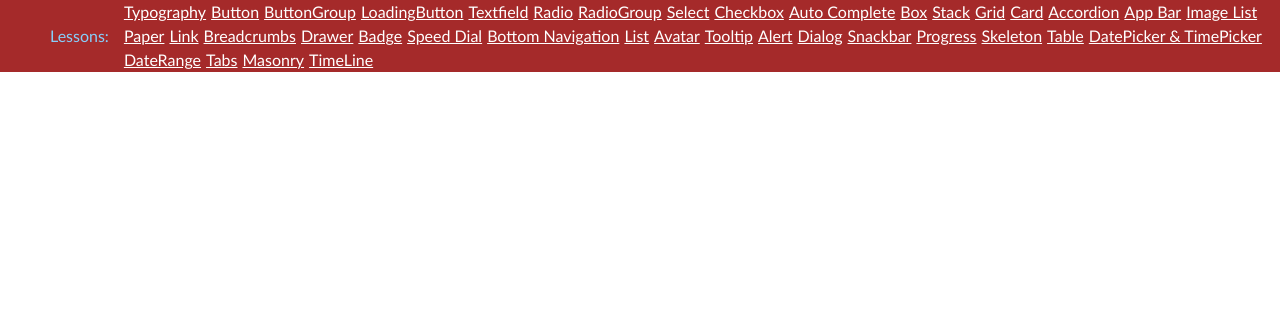
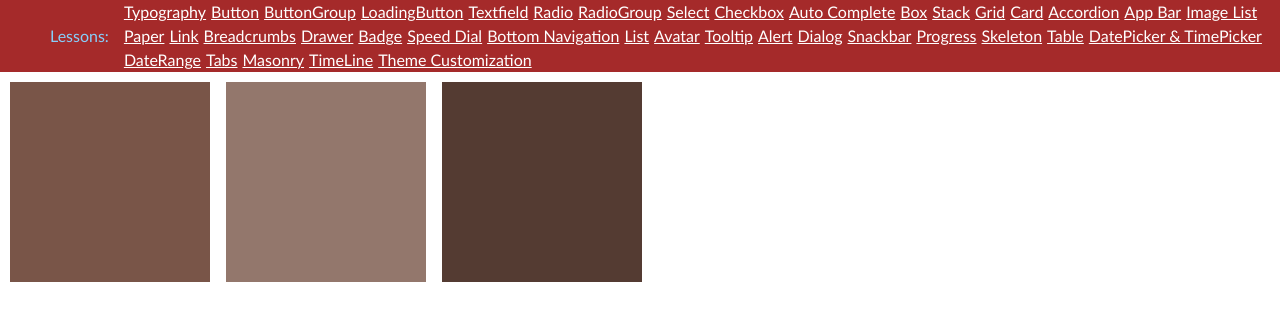
Before and after one commit to Halil-KAPLAN/material-example_react, a React (Vite) app: page /themeCustomization in a window 1280 px wide. Shown: the top 320 px of the page. Built offline with nearby package versions, Linux system fonts and the light colour scheme.

Commit message:
ThemeCustomization

```diff
--- a/src/App.tsx
+++ b/src/App.tsx
@@ -3,10 +3,20 @@ import { BrowserRouter, Route, Routes } from "react-router-dom";
 
 import Navbar from "./components/Navbar";
 import routeList from "./components/helpers/routeList";
+import { ThemeProvider, colors, createTheme } from "@mui/material";
 
 function App() {
+  const theme = createTheme({
+    palette: {
+      secondary: {
+        main: colors.brown[500],
+      },
+    },
+  });
+
   return (
     <BrowserRouter>
+      <ThemeProvider theme={theme}>
         <Navbar />
         <div className="center">
           <Routes>
@@ -15,6 +25,7 @@ function App() {
             ))}
           </Routes>
         </div>
+      </ThemeProvider>
     </BrowserRouter>
   );
 }
--- /dev/null
+++ b/src/components/Lessons/LessonThemeCustomization.tsx
@@ -0,0 +1,21 @@
+import { Box, Stack } from "@mui/material";
+
+const LessonThemeCustomization = () => {
+  return (
+    <Stack spacing={2} direction="row">
+      <Box
+        sx={{ width: "200px", height: "200px", bgcolor: "secondary.main" }}
+      ></Box>
+
+      <Box
+        sx={{ width: "200px", height: "200px", bgcolor: "secondary.light" }}
+      ></Box>
+
+      <Box
+        sx={{ width: "200px", height: "200px", bgcolor: "secondary.dark" }}
+      ></Box>
+    </Stack>
+  );
+};
+
+export default LessonThemeCustomization;
--- a/src/components/Lessons/index.ts
+++ b/src/components/Lessons/index.ts
@@ -36,6 +36,7 @@ import LessonDateRange from "./LessonDateRange";
 import LessonTabs from "./LessonTabs";
 import LessonMasonry from "./LessonMasonry";
 import LessonTimeLine from "./LessonTimeLine";
+import LessonThemeCustomization from "./LessonThemeCustomization";
 
 export {
   LessonTypography,
@@ -76,4 +77,5 @@ export {
   LessonTabs,
   LessonMasonry,
   LessonTimeLine,
+  LessonThemeCustomization,
 };
--- a/src/components/helpers/routeList.tsx
+++ b/src/components/helpers/routeList.tsx
@@ -35,6 +35,7 @@ import {
   LessonTable,
   LessonTabs,
   LessonTextfield,
+  LessonThemeCustomization,
   LessonTimeLine,
   LessonTooltip,
   LessonTypography,
@@ -110,6 +111,11 @@ const routeList: RouteList[] = [
   { title: "Tabs", path: "/tabs", element: <LessonTabs /> },
   { title: "Masonry", path: "/masonry", element: <LessonMasonry /> },
   { title: "TimeLine", path: "/timeLine", element: <LessonTimeLine /> },
+  {
+    title: "Theme Customization",
+    path: "/themeCustomization",
+    element: <LessonThemeCustomization />,
+  },
 ];
 
 export default routeList;
```
Lines whose indentation alone changed are shown as unchanged.
